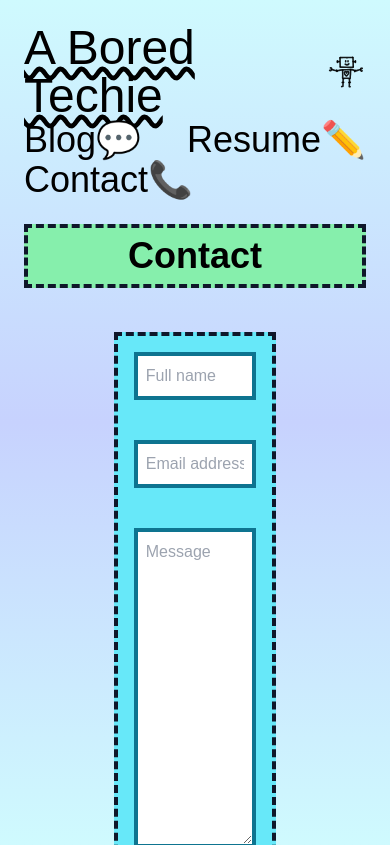
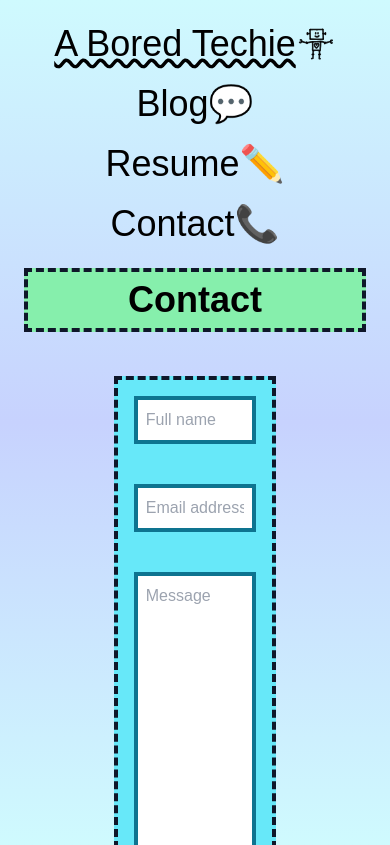
Before and after one commit to nurdinhossain/personal-site, a Next.js app: page /contact in a window 390 px wide. Shown: the top 845 px of the page. Built offline with nearby package versions, Linux system fonts and the light colour scheme; a web font is replaced by a local one.

Commit message:
Add better breakpoints for home page, blog page, and header

```diff
--- a/src/app/page.tsx
+++ b/src/app/page.tsx
@@ -28,9 +28,9 @@ export default async function Home() {
       <h1 className="bg-green-300 border-4 border-dashed border-slate-900 font-bold text-center text-4xl m-6 p-2">Home Page</h1>
 
       {/* main content */}
-      <main className="flex flex-row justify-between">
+      <main className="flex flex-col md:flex-row justify-between mr-12 md:mr-0">
         {/* intro box */}
-        <div className="flex flex-col bg-red-400 border-4 w-1/2 border-dashed border-slate-900 shadow-2xl text-center ml-6 mr-3 p-2 hover:scale-95 transition ease-in-out">
+        <div className="flex flex-col bg-red-400 border-4 w-full md:w-1/2 border-dashed border-slate-900 shadow-2xl text-center mb-4 md:mb-0 mr-3 ml-6 p-2 hover:scale-95 transition ease-in-out">
           <h1 className="text-xl m-2">
             Hi, welcome to my website! I&apos;m <span className="underline decoration-wavy">Nurdin</span>, a <span className="underline decoration-wavy">first-year</span> undergrad
             at the <span className="underline decoration-wavy">University of Virginia</span>🏫 (go Hoos!).
@@ -46,7 +46,7 @@ export default async function Home() {
         </div>
 
         {/* side-info box */}
-        <div className="flex flex-col bg-orange-400 border-4 w-1/2 border-dashed border-slate-900 shadow-2xl text-center mr-6 ml-3 p-2 hover:scale-95 transition ease-in-out">
+        <div className="flex flex-col bg-orange-400 border-4 w-full md:w-1/2 border-dashed border-slate-900 shadow-2xl text-center mr-3 ml-6 md:mr-6 md:ml-3 p-2 hover:scale-95 transition ease-in-out">
           <h1 className="text-xl m-2">
             I&apos;m majoring in <span className="underline decoration-wavy">computer science</span>🖥️, so I wanted to make
             a <span className="underline decoration-wavy">portfolio</span> of my fun projects and a <span className="underline decoration-wavy">log</span> of what I learn along the way.
@@ -71,7 +71,7 @@ export default async function Home() {
             href={"blog/" + posts[0].slug.current}
             className="flex flex-row justify-center items-center bg-indigo-400 border-4 border-dashed border-slate-900 text-center m-6 p-2 hover:scale-95 shadow-2xl transition ease-in-out"
           >
-            <h2 className="underline decoration-wavy mb-4 hidden text-2xl lg:block w-1/3">{posts[0].title}</h2>
+            <h2 className="underline decoration-wavy mb-4 text-xl lg:text-2xl w-1/3">{posts[0].title}</h2>
             <Image
               src={urlFor(posts[0].mainImage).width(300).height(300).quality(80).url()}
               className="border-4 border-solid border-slate-900 mb-4 object-scale-down w-1/3"
@@ -79,7 +79,7 @@ export default async function Home() {
               height={150}
               alt={posts[0].mainImage.alt || ""}
             />
-            <p className="hidden text-2xl lg:block w-1/3">Published on <span className="underline decoration-solid">{formatDate(posts[0].publishedAt)}</span></p>
+            <p className="text-xl lg:text-2xl w-1/3">Published on <span className="underline decoration-solid">{formatDate(posts[0].publishedAt)}</span></p>
           </Link>
         </div>
       </main>
--- a/src/components/header.tsx
+++ b/src/components/header.tsx
@@ -6,9 +6,9 @@ export default function Header()
 {
     return (
         /* header bar */
-        <header className='flex flex-row flex-wrap justify-between text-4xl mx-6 mt-6'>
+        <header className='flex flex-col items-center md:flex-row flex-wrap justify-between space-y-5 xl:space-y-0 text-4xl mx-6 mt-6'>
             <Link href="/" className='flex flex-row'>
-                <span className='text-5xl underline decoration-wavy'>A Bored Techie</span>
+                <span className='text-4xl md:text-5xl underline decoration-wavy'>A Bored Techie</span>
                 <Image
                     src={robot}
                     alt=""
--- a/src/components/posts.tsx
+++ b/src/components/posts.tsx
@@ -7,7 +7,7 @@ import formatDate from "@/utils/helper";
 export default function Posts({ posts }: { posts: SanityDocument[] }) {
   return (
     <div className="flex flex-row justify-center">
-      <main className="w-1/2">
+      <main className="grid grid-cols-2 w-screen">
         {posts?.length > 0 ? (
           posts.map((post) => (
             <Link
```
